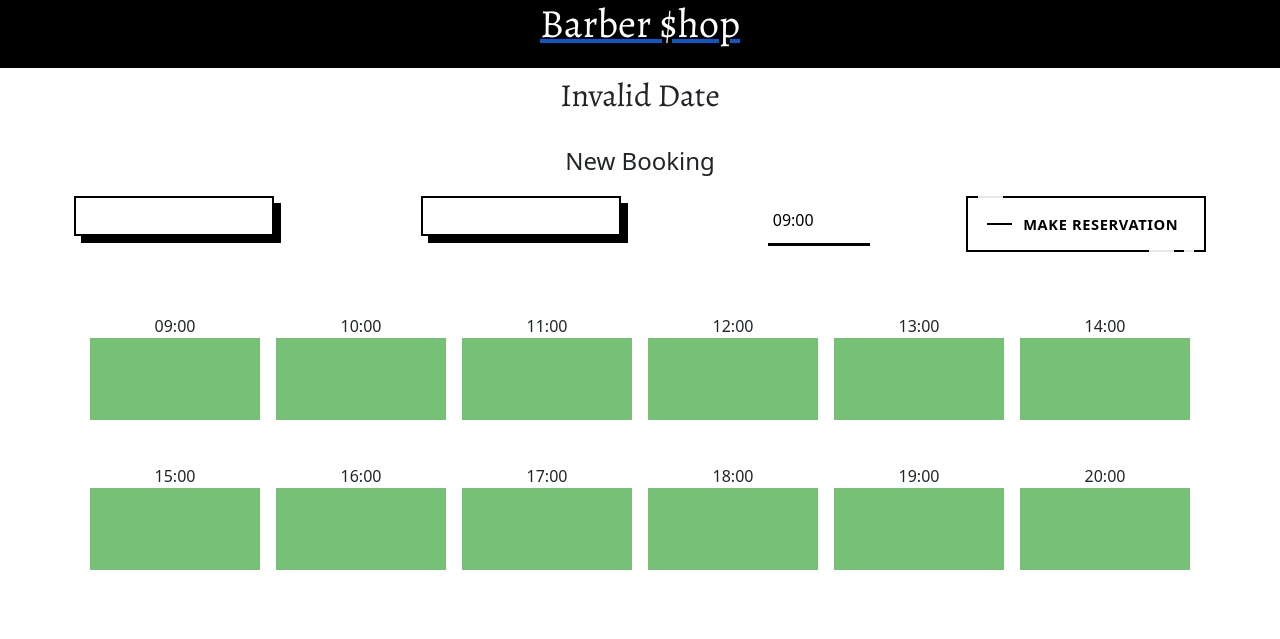
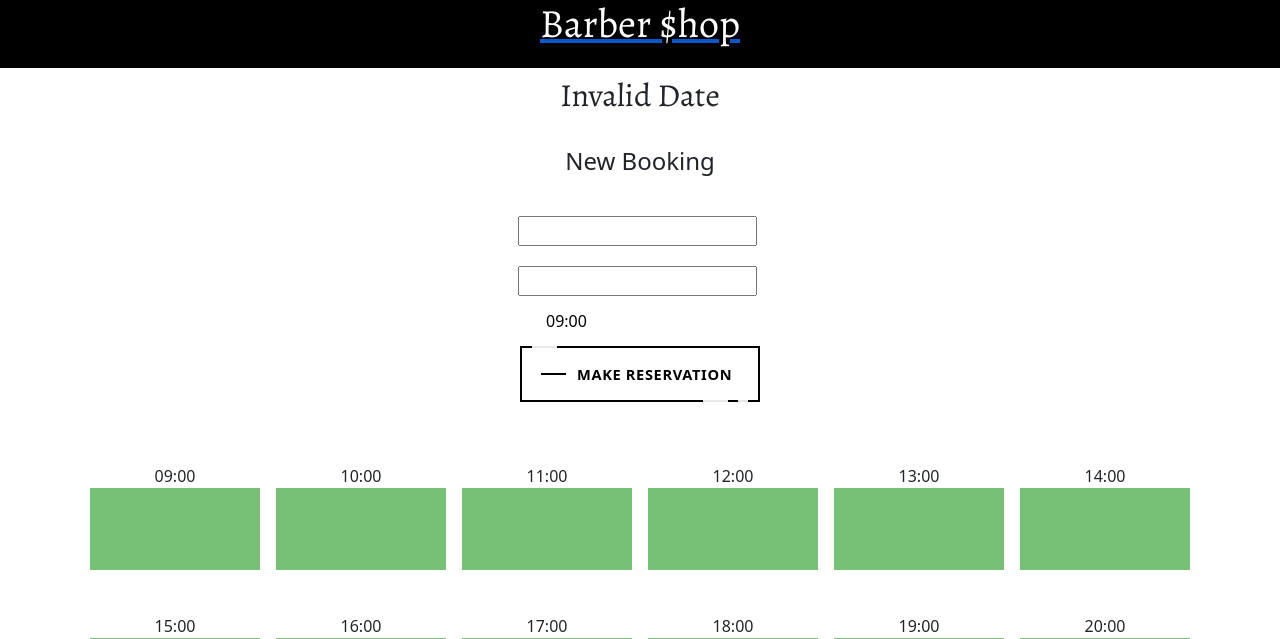
Before and after one commit to vferreira19/AugmentedRealityBusinessWebsite, a Flask app: page /data in a window 1280 px wide. Shown: the top 639 px of the page. Run offline with Flask 3, Linux system fonts and the light colour scheme; data that the repository does not hold is empty; some libraries are stand-ins or nearby versions; some web fonts are replaced.

Commit message:
changed input layout

```diff
--- a/static/css/mystyle.css
+++ b/static/css/mystyle.css
@@ -123,8 +123,8 @@ p{
 
 #add{
     display: flex;
-    justify-content: space-around;
-
+    flex-direction: column;
+    align-items: center;
 }
 
 .main:hover{
@@ -293,18 +293,13 @@ td:hover, .calendar-btn:hover  {
     appearance: none;
     -webkit-appearance: none;
     -moz-appearance: none;
-    background-color: transparent;
-    border: none;
-    border-bottom: 3px solid #000; /* Adjust border color as needed */
+    background-color: white;
     padding: 5px;
-    font-size: 16px; /* Adjust font size as needed */
-    width: 200%;
+    font-size: 16px;
+    border-color: transparent;
+    width: 200px;
     height: 50px;
     display: flex;
-  }
-
-  .styled-select:focus {
-    outline: none;
   }
 
 
@@ -314,76 +309,9 @@ td:hover, .calendar-btn:hover  {
     margin: 1%;
 }
 
-.input-container {
-    position: relative;
-    width: clamp(100px, 100%, 200px);
-  }
-
-  .input {
-    padding: 10px;
-    height: 40px;
-    width: clamp(100px, 100%, 200px);
-    border: 2px solid black;
-    border-top: none;
-    font-size: 16px;
-    background: transparent;
-    outline: none;
-    box-shadow: 7px 7px 0px 0px black;
-    transition: all 0.5s;
-  }
-
-  .input:focus {
-    box-shadow: none;
-    transition: all 0.5s;
-  }
-
-  .label {
-    position: absolute;
-    top: 10px;
-    left: 10px;
-    color: black;
-    transition: all 0.5s;
-    transform: scale(0);
-    z-index: -1;
-  }
-
-  .input-container .top-line {
-    position: absolute;
-    content: "";
-    background-color: black;
-    width: 100%;
-    height: 2px;
-    right: 0;
-    top: 0;
-    transition: all 0.5s;
-  }
-
-  .input-container input[type="text"]:focus~.top-line {
-    width: 35%;
-    transition: all 0.5s;
-  }
-
-  .input-container .under-line {
-    position: absolute;
-    content: "";
-    background-color: black;
-    width: 0%;
-    height: 2px;
-    right: 0;
-    bottom: 0;
-    transition: all 0.5s;
-  }
-
-  .input-container input[type="text"]:focus~.under-line {
-    width: 100%;
-    transition: all 0.5s;
-  }
-
-  .input-container input[type="text"]:focus~.label {
-    top: -10px;
-    transform: scale(1);
-    transition: all 0.5s;
-  }
+.input-container{
+    margin-top: 20px;
+}
 
   .fancy {
     background-color: transparent;
--- a/templates/data.html
+++ b/templates/data.html
@@ -31,14 +31,14 @@
 
       <div class="input-container">
         <input  type="text" id="customer_name" name="text" class="input" pattern="[a-z]*">
-        <label class="label">Username</label>
+        <label class="label"></label>
         <div class="top-line"></div>
         <div class="under-line"></div>
       </div>
 
       <div class="input-container">
         <input type="text"  id="description" name="text" class="input">
-        <label class="label">Description</label>
+        <label class="label"></label>
         <div class="top-line"></div>
         <div class="under-line"></div>
       </div>
```
